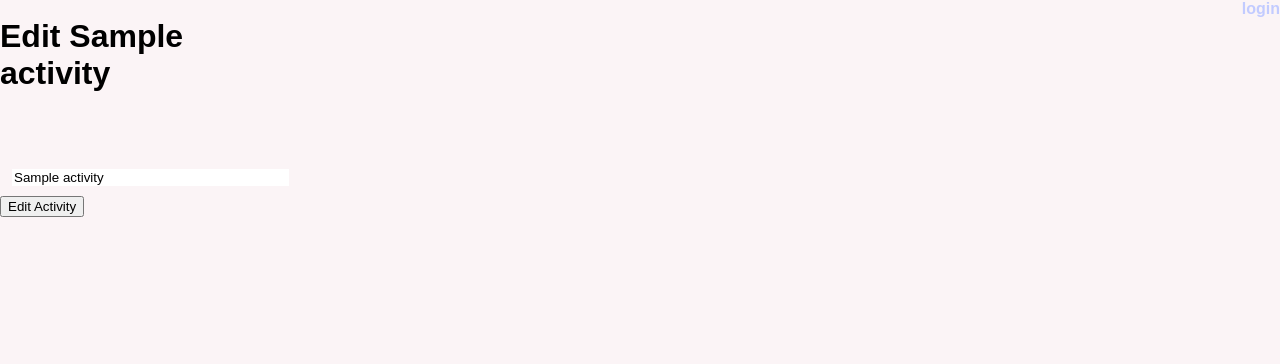
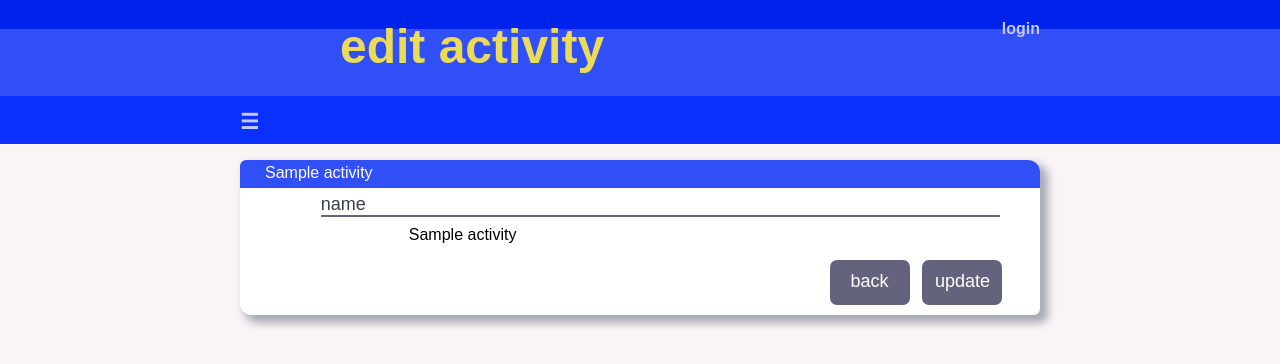
Before and after one commit to davidsimowitz/fullstack-nanodegree-project-4, a Flask app: template templates/edit-activity.html in a window 1280 px wide. Shown: the top 364 px of the page. Run offline with Flask 2, Linux system fonts and the light colour scheme; the template is opened without the code that fills it: most values are stand-ins (such as "Sample title", 1, 10 or a date in 2020); parts of the project's set-up code (start-up, migrations or seed data) failed here and were passed over.

Commit message:
feat: integrate layout from activity creation page

```diff
--- a/templates/edit-activity.html
+++ b/templates/edit-activity.html
@@ -1,33 +1,54 @@
 {% extends "base.html" %}
-{% include "login-menu.html" %}
 {% block content %}
 
-<header>
-  <h1>Edit {{ activity.name }}</h1>
+<header id="header">
+  <div class="header-bar-top"></div>
+  <div class="header-bar-mid"></div>
+  <div class="header-bar-bot"></div>
+  <h1 class="title">edit activity</h1>
+  {% include "login-menu.html" %}
+  <a href="javascript:void(0)" id="user-account-button" onclick="openUserMenu()">
+    <b>☰</b>
+  </a>
 </header>
 
 <main>
+    {% include "user-account-menu.html" %}
 
-  <form action="{{ url_for('update_activity', activity_id=activity.id) }}" method="post" id="edit-activity">
-
-    <section>
-
-      <fieldset>
-        <legend>
-          <label for="name">Name:</label>
-        </legend>
-        <input type="text" size="32" id="name" name="name" value="{{activity.name}}">
-      </fieldset>
-
-      <input type="submit" value="Edit Activity">
-
-    </section>
-
-  </form>
+    <form action="{{ url_for('update_activity', activity_id=activity.id) }}" method="post" id="form-container">
+      <section class="form-wrapper">
+        <p class="form-title">{{activity.name}}</p>
+          <section class="field-wrapper">
+            <p class="input-title">name</p>
+          </section>
+          <fieldset class="field-wrapper">
+            <legend>Activity Name</legend>
+            <label for="name">activity name</label>
+            <input type="text" size="32" id="name" name="name" class="input-field"
+                   value="{{activity.name}}">
+          </fieldset>
+          <fieldset class="field-wrapper bottom-bar">
+            <a href="{{url_for('display_activity', activity_id=activity.id)}}" id="cancel-activity">back</a>
+            <legend>Update Activity</legend>
+            <label for="submit-activity">update activity</label>
+            <input type="submit" value="update" id="submit-activity">
+          </fieldset>
+      </section>
+    </form>
 
 </main>
 
 <footer>
 </footer>
 
+<script>
+  function openUserMenu() {
+    document.getElementById("user-account-menu").style.width = "350px";
+  }
+
+  function closeUserMenu() {
+    document.getElementById("user-account-menu").style.width = "0";
+  }
+</script>
+
 {% endblock %}
```
